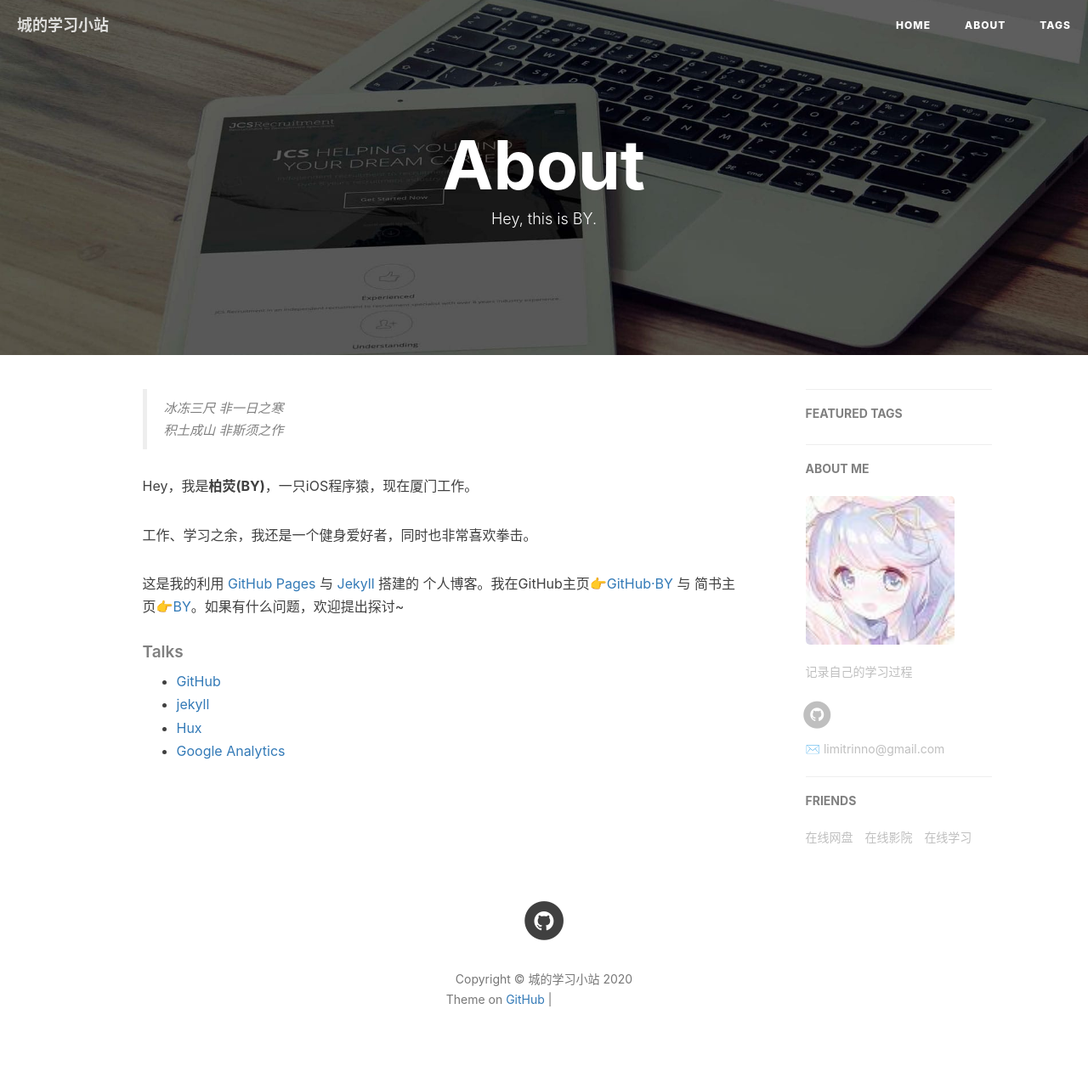
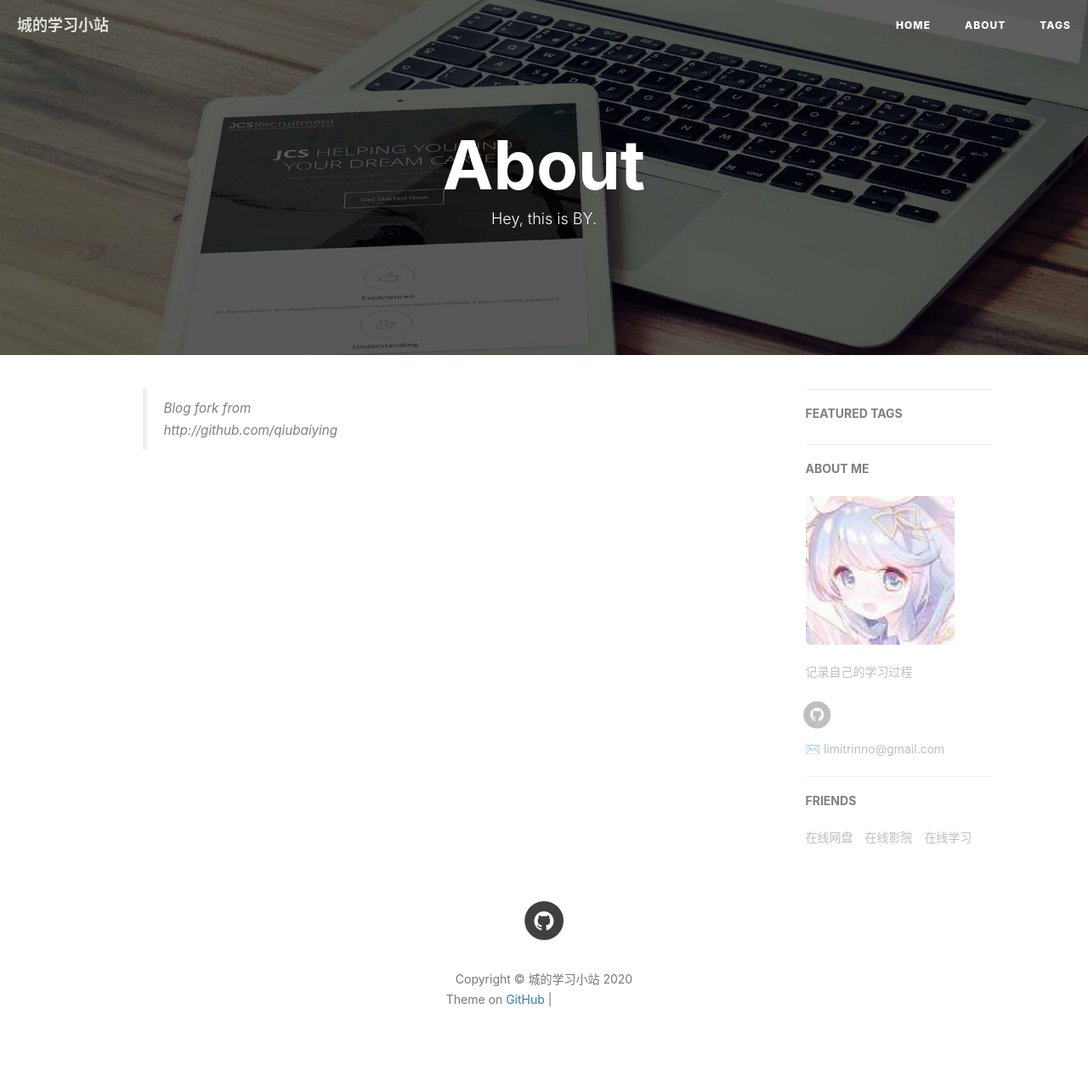
Before and after one commit to limitrinno/limitrinno.github.io, a Jekyll site: the page built from about.html, in a window 1280 px wide. Shown: the whole page at 85% size. Built offline with Jekyll 4.4.1, drawn with Linux system fonts in a browser that asks for light colours; nearby versions of some CDN libraries; comment, search, counter and statistics services are not loaded; grey boxes are pictures that could not be loaded.

Commit message:
Update about.html

```diff
--- a/about.html
+++ b/about.html
@@ -15,25 +15,11 @@ header-img: "img/post-bg-rwd.jpg"
 <div class="zh post-container">
 
     <!--copied from markdown -->
-    <blockquote><p>冰冻三尺 非一日之寒<br>
-    积土成山 非斯须之作</p></blockquote>
-
-    <p>Hey，我是<strong>柏荧(BY)</strong>，一只iOS程序猿，现在厦门工作。</p>
-
-    <p>工作、学习之余，我还是一个健身爱好者，同时也非常喜欢拳击。</p>
-
-    <p>这是我的利用 <a href="https://pages.github.com/">GitHub Pages</a> 与 <a href="http://jekyll.com.cn/">Jekyll</a> 搭建的 个人博客。我在GitHub主页<a href="https://github.com/qiubaiying">👉GitHub·BY</a> 与 简书主页<a href="https://http://www.jianshu.com/u/e71990ada2fd">👉BY</a>。如果有什么问题，欢迎提出探讨~</p>
-
-    <p></p>
-
-    <h5>Talks</h5>
-
-    <ul>
-        <li><a href="https://github.com">GitHub</a></li>
-        <li><a href="http://jekyll.com.cn/">jekyll</a></li>
-        <li><a href="http://huangxuan.me/">Hux</a></li>
-        <li><a href="https://analytics.google.com/analytics">Google Analytics</a></li>
-    </ul>
+    <blockquote>
+        <p>Blog fork from
+            <br>
+        http://github.com/qiubaiying</p>
+    </blockquote>
 </div>
 
 <!-- English Version -->
```
